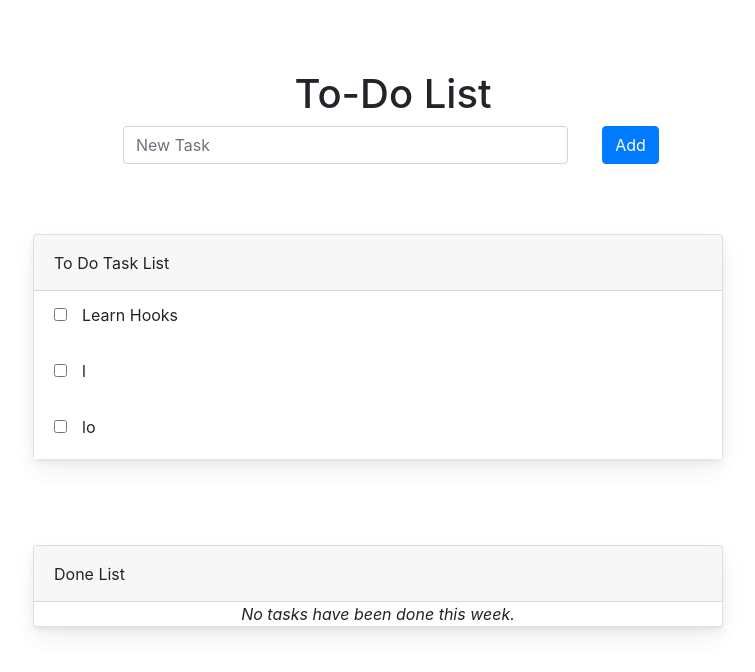
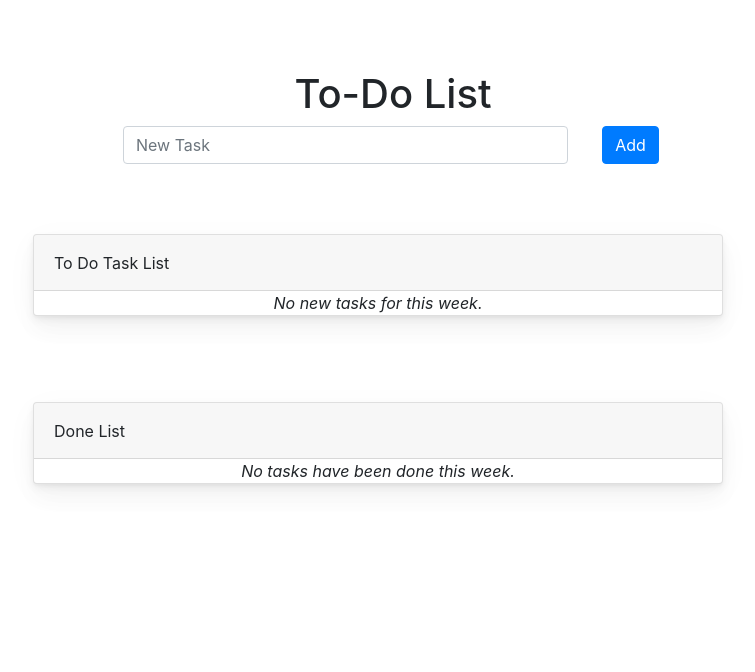
Before and after one commit to joseasalazars/todo-challenge, a React (Create React App) app: page / in a window 1280 px wide. Shown: the top 672 px of the page, without its empty margins (247-1002 px from the left). Built offline with nearby package versions, Linux system fonts and the light colour scheme.

Commit message:
Retrieves tasks from local storage

```diff
--- a/src/ui/components/Task.jsx
+++ b/src/ui/components/Task.jsx
@@ -23,6 +23,7 @@ const Task = (props) => (
                 <input
                   style={{ marginRight: 15 }}
                   onChange={() => props.addDoneTask(props.task)}
+                  checked={false}
                   type="checkbox"
                   value={props.task}
                 />
--- a/src/ui/components/TaskList.jsx
+++ b/src/ui/components/TaskList.jsx
@@ -27,7 +27,7 @@ const TaskList = (props) => (
                 <i>
                   {props.done
                     ? "No tasks have been done this week."
-                    : "No tasks for this week."}
+                    : "No new tasks for this week."}
                 </i>
               )}
             </ul>
--- a/src/ui/screens/Tasks.jsx
+++ b/src/ui/screens/Tasks.jsx
@@ -10,12 +10,58 @@ function Tasks() {
   const [toDoTasks, setTodos] = useState(["Learn Hooks", "l", "lo"]);
   const [doneTasks, setDones] = useState([]);
 
+  useEffect(() => {
+    console.log("HEY");
+    var todoList =
+      localStorage.getItem("toDoTasks") !== null
+        ? JSON.parse(localStorage.getItem("toDoTasks"))
+        : [];
+    var doneList =
+      localStorage.getItem("doneTasks") !== null
+        ? JSON.parse(localStorage.getItem("doneTasks"))
+        : [];
+    setTodos(todoList);
+    setDones(doneList);
+  }, []);
+
   const addTask = (value) => {
-    setTodos([...toDoTasks, value]);
+    var array = [...toDoTasks, value];
+    array.sort(function (a, b) {
+      if (a.toLowerCase() > b.toLowerCase()) {
+        return 1;
+      }
+      if (b.toLowerCase() > a.toLowerCase()) {
+        return -1;
+      }
+      return 0;
+    });
+    localStorage.setItem("toDoTasks", JSON.stringify(array));
+    setTodos(array);
   };
 
   const addDoneTask = (value) => {
-    setDones([...doneTasks, value]);
+    var toDoArr = toDoTasks;
+    for (var i = 0; i < toDoArr.length; i++) {
+      if (toDoArr[i] === value) {
+        toDoArr.splice(i, 1);
+        break;
+      }
+    }
+    localStorage.setItem("toDoTasks", JSON.stringify(toDoArr));
+    setTodos(toDoArr);
+
+    var array = [...doneTasks, value];
+    array.sort(function (a, b) {
+      if (a.toLowerCase() > b.toLowerCase()) {
+        return 1;
+      }
+      if (b.toLowerCase() > a.toLowerCase()) {
+        return -1;
+      }
+      return 0;
+    });
+    localStorage.setItem("doneTasks", JSON.stringify(array));
+    setDones(array);
   };
 
   return (
```
